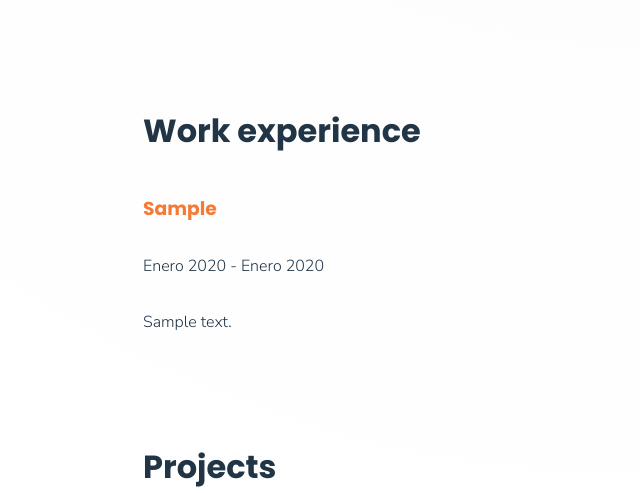
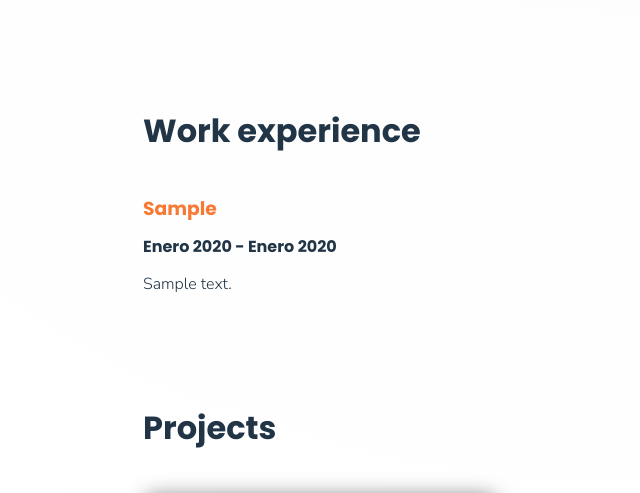
Before and after one commit to davidbogas/portfolio, a Django app: template portfolio/home/templates/home/index.html in a window 1280 px wide. Shown: the part 858-1351 px from the top of the page, without its empty margins (9-649 px from the left). Run offline with Django 5.2, Linux system fonts and the light colour scheme; tables that the repository leaves empty hold one stand-in row (values such as "Sample post"); the template is opened without the code that fills it: values that come from a table or form of the project are taken from there, most other values are stand-ins (such as "Sample title", 1, 10 or a date in 2020); grey boxes marked "Sample" are stand-in pictures; parts of the project's set-up code (start-up, migrations or seed data) failed here and were passed over.

```diff
--- a/portfolio/home/templates/home/index.html
+++ b/portfolio/home/templates/home/index.html
@@ -66,7 +66,7 @@
         <div class="row">
             <div class="col section-content-box">
                 <h3>{{ experience.position }}</h3>
-                <p>{{ experience.start_date|date:"F Y"|capfirst }} - {% if experience.end_date %}{{ experience.end_date|date:"F Y"|capfirst }}{% else %}{% translate 'Present' %}{% endif %}</p>
+                <h4>{{ experience.start_date|date:"F Y"|capfirst }} - {% if experience.end_date %}{{ experience.end_date|date:"F Y"|capfirst }}{% else %}{% translate 'Present' %}{% endif %}</h4>
                 <p id="experience-description">{{ experience.description|linebreaksbr }}</p>
             </div>
         </div>
```
